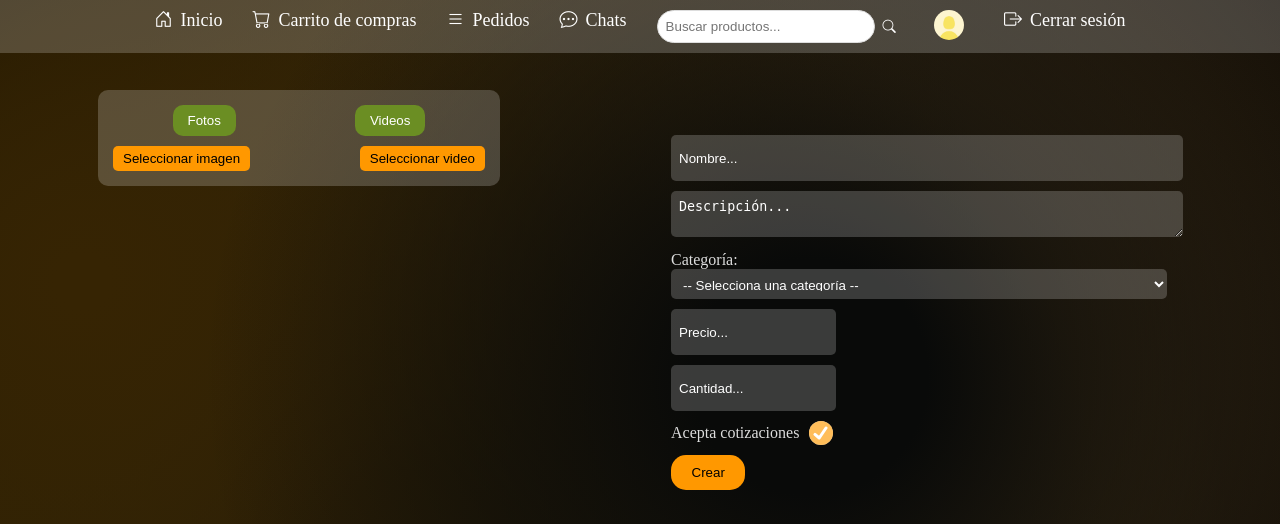
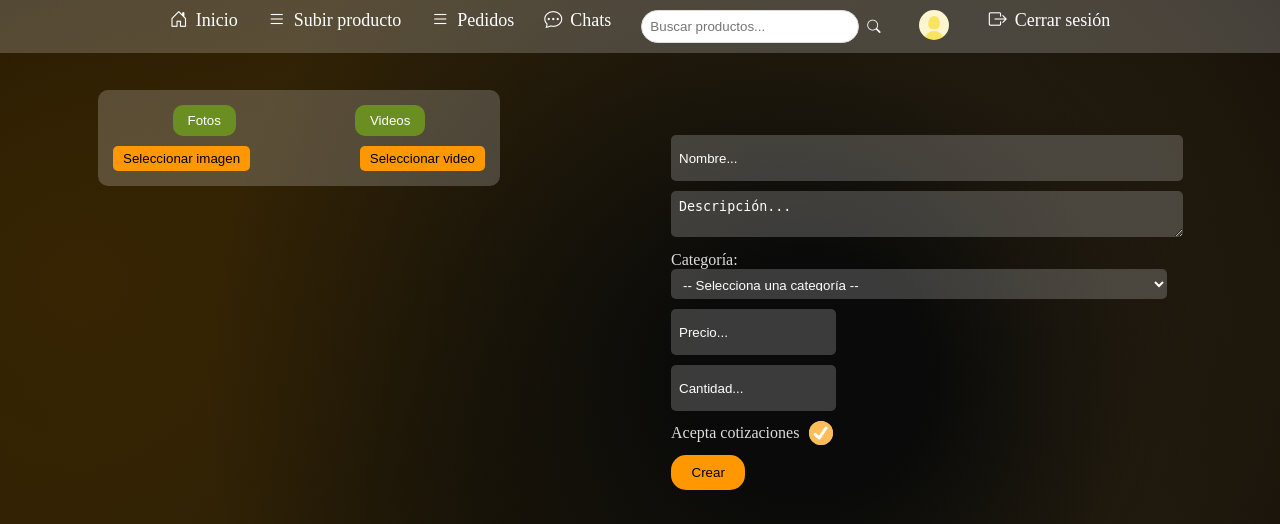
Before and after one commit to BrendaEBonillaG/Hermes, a PHP site: page /Vendedor/CrearProduc.php in a window 1280 px wide. Shown: the top 524 px of the page. Run offline with PHP 8.4, Linux system fonts and the light colour scheme; the visitor is signed in with stand-in values (Sample User, id 1); data comes from the database, SQL or seed files in the repository.

Commit message:
cambio en las navbar

```diff
--- a/HermesDB.sql
+++ b/HermesDB.sql
@@ -20,6 +20,9 @@ CREATE TABLE Usuarios (
     fechaIngreso TIMESTAMP DEFAULT CURRENT_TIMESTAMP,
     privacidad VARCHAR(20) NOT NULL
 );
+
+TRUNCATE TABLE Usuarios;
+
 DROP TABLE IF EXISTS Usuarios;
 SELECT * FROM Usuarios;
 SELECT * FROM Productos;
--- a/Vendedor/CrearProduc.php
+++ b/Vendedor/CrearProduc.php
@@ -1,3 +1,14 @@
+
+<?php
+session_start(); // Inicia la sesión
+
+// Verifica si el usuario ha iniciado sesión
+if (!isset($_SESSION['usuario'])) {
+    // Si no hay sesión, redirige al usuario a la página de inicio de sesión
+    header('Location: Index.php');
+    exit; // Detiene la ejecución del script
+}
+?>
 <!DOCTYPE html>
 <html lang="es">
 
@@ -5,6 +16,7 @@
     <meta charset="UTF-8">
     <meta name="viewport" content="width=device-width, initial-scale=1.0">
     <title>Revisión de productos</title>
+
     <link rel="stylesheet" href="../CSS/Fondo.css">
     <link rel="stylesheet" href="../CSS/CrearProduc.css">
     <link rel="stylesheet" href="../CSS/Navbar.css">
@@ -17,10 +29,10 @@
     <!-- Barra de navegación -->
     <nav class="navbar">
         <ul class="navbar-menu">
-            <li><a href="Dashboard.php"><i class="bi bi-house-door"></i> Inicio</a></li>
-            <li><a href="#"><i class="bi bi-cart"></i> Carrito de compras</a></li>
-            <li><a href="Pedidos.html"><i class="bi bi-list"></i> Pedidos</a></li>
-            <li><a href="Chat.html"><i class="bi bi-chat-dots"></i> Chats</a></li>
+            <li><a href="../Dashboard.php"><i class="bi bi-house-door"></i> Inicio</a></li>
+            <li><a href="Vendedor/CrearProduc.php"><i class="bi bi-list"></i> Subir producto</a></li>
+            <li><a href="../Pedidos.html"><i class="bi bi-list"></i> Pedidos</a></li>
+            <li><a href="../Chat.html"><i class="bi bi-chat-dots"></i> Chats</a></li>
             <li>
                 <form class="search-form">
                     <input type="text" placeholder="Buscar productos..." class="search-input">
@@ -29,12 +41,15 @@
                     </button>
                 </form>
             </li>
-            <li><a href="Perfil.php" class="profile-link">
+            <li><a href="../Perfil.php" class="profile-link">
                     <img src="img/perfil.jpg" alt="Foto de perfil" class="profile-img-navbar">
                 </a></li>
-            <li><a href="#" id="logoutBtn"><i class="bi bi-box-arrow-right"></i> Cerrar sesión</a></li>
+                <li><a href="#" onclick="document.getElementById('logoutModal').style.display='block'"><i
+                class="bi bi-box-arrow-right"></i> Cerrar sesión</a></li>
         </ul>
     </nav>
+
+
 
     <!-- Formulario de registro-->
     <form class="upload-form" action="RegistrarProducto.php" method="POST" enctype="multipart/form-data">
@@ -133,12 +148,14 @@
             <span class="close" onclick="document.getElementById('logoutModal').style.display='none'">&times;</span>
             <h2>¿Deseas cerrar sesión?</h2>
             <div class="modal-actions">
-                <button class="btn-modal confirm" onclick="window.location.href='../Hermes/PHP/Logout.php'">Sí, cerrar
+                <button class="btn-modal confirm" onclick="window.location.href='../PHP/Logout.php'">Sí, cerrar
                     sesión</button>
                 <button class="btn-modal cancel"
                     onclick="document.getElementById('logoutModal').style.display='none'">Cancelar</button>
             </div>
         </div>
+    </div>
+
 
         <script>
 
```
Also changed, not shown: Dashboard.php (+16 -4 lines), Perfil.php (+13 -3 lines).
